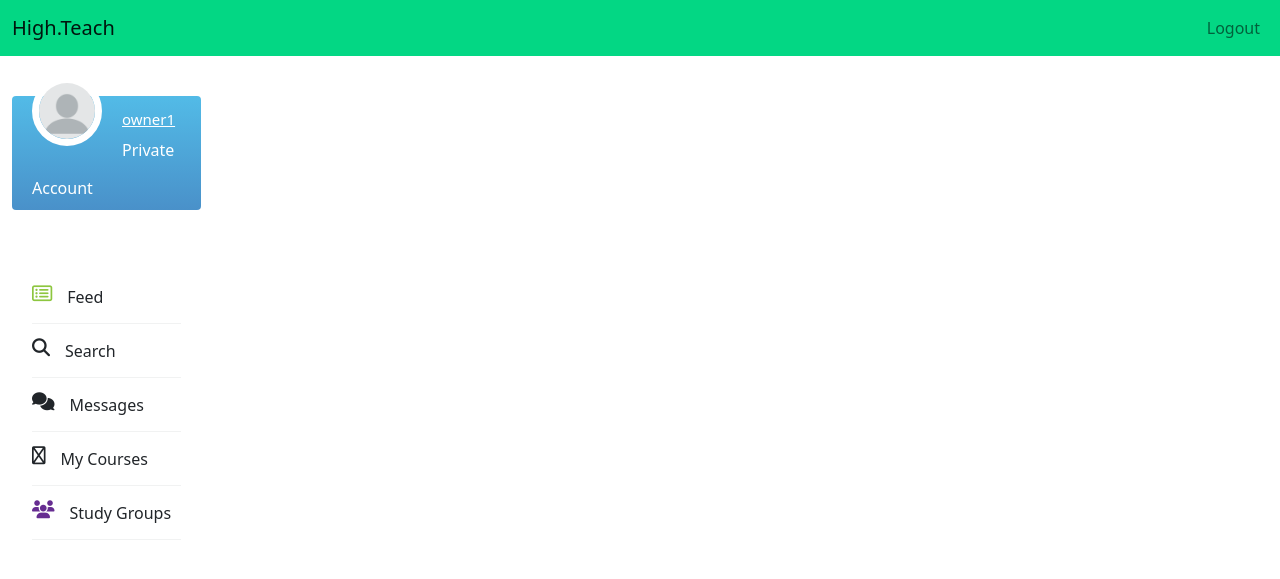
After one commit to redhat-beyond/HighTeach, a Django app: template main/templates/main/loggedInPage.html in a window 1280 px wide. The commit adds this page. Shown: the top 579 px of the page. Run offline with Django 4.2, Linux system fonts and the light colour scheme; the template is opened without the code that fills it, so the values that code supplies are empty; a user stored in the database is signed in; data comes from the database, SQL or seed files in the repository; some libraries are stand-ins or nearby versions.

Commit message:
Add Base layout for logged in users
This includes:
- Side panel for the options such as feed, chat, etc.
- Placeholder for the content of the above options.
- Update test_logged_user.

```diff
--- a/main/templates/base_home.html
+++ b/main/templates/base_home.html
@@ -5,6 +5,7 @@
     <title>High.Teach</title>
     <meta name="viewport" content="width=device-width, initial-scale=1.0" />
     <meta charset="utf-8">
+    <link rel="stylesheet" type="text/css" href="{% static 'styles/loggedInPage.css' %}">
     <link href="https://cdn.jsdelivr.net/npm/bootstrap@5.0.0-beta2/dist/css/bootstrap.min.css" rel="stylesheet"
     integrity="sha384-BmbxuPwQa2lc/FVzBcNJ7UAyJxM6wuqIj61tLrc4wSX0szH/Ev+nYRRuWlolflfl" crossorigin="anonymous">
     <script src="https://kit.fontawesome.com/297bbe7878.js" crossorigin="anonymous"></script>
@@ -44,6 +45,6 @@
         </div>
       </div>
     </nav>
-    <div class="container">{% block content %} {% endblock %}</div>
+    {% block content %} {% endblock %}
   </body>
 </html>
--- /dev/null
+++ b/main/templates/main/loggedInPage.html
@@ -0,0 +1,35 @@
+{% extends 'base_home.html' %}
+
+{% block content %}
+{% load static %}
+
+<div class="container-fluid" style="margin-top: 40px; float: left; width: 30">
+    <div class="row">
+        <div class="col-md-2 static">
+            <div class="profile-card">
+                <img src="{% static 'images/blank_profile.png' %}" alt="user" class="profile-photo">
+                <h5><a href="#" class="text-white">{{user.username}}</a></h5>
+            {% if user.profile.account_type == 'S' %}
+              <div class="text-white">Private Account</div>
+            {% endif %}
+            {% if user.profile.account_type == 'T' %}
+              <div class="text-white">Business Account</div>
+            {% endif %}
+            {% if user.profile.account_type == 'B' %}
+              <div class="text-white"><i class="fa fa-exchange"></i> Business Account</div>
+            {% endif %}
+            </div>
+            <ul class="nav-news-feed">
+              <li><i class="fa fa-list-alt icon1"></i><div><div class="litext" href="#">Feed</div></div></li>
+              <li><i class="fa fa-search"></i><div><div class="litext" href="#">Search</div></div></li>
+              <li><i class="fa fa-comments icon4"></i><div><div class="litext" href="#">Messages</div></div></li>
+              <li><i class="fa fa-sharp fa-regular fa-graduation-cap"></i><div><div class="litext" href="#">My Courses</div></div></li>
+            {% if user.profile.account_type == 'S' %}
+              <li><i class="fa fa-users icon2"></i><div><div class="litext" href="#">Study Groups</div></div></li>
+            {% endif %}
+            </ul>
+        </div>
+        <div class="col-md-10">{% block main_content %} {% endblock %}</div>
+    </div>
+</div>
+{% endblock %}
--- a/main/views.py
+++ b/main/views.py
@@ -2,4 +2,6 @@ from django.shortcuts import render
 
 
 def homePage(request):
+    if request.user.is_authenticated:
+        return render(request, 'main/loggedInPage.html')
     return render(request, 'main/homePage.html')
--- /dev/null
+++ b/static/styles/loggedInPage.css
@@ -0,0 +1,168 @@
+body{
+    margin-top:20px;
+    background:#FAFAFA;
+}
+
+.profile-card{
+  background: linear-gradient(to bottom, rgba(39,170,225,.8), rgba(28,117,188,.8));
+  background-size: cover;
+  width: 100%;
+  min-height: 90px;
+  border-radius: 4px;
+  padding: 10px 20px;
+  color: #fff;
+  margin-bottom: 40px;
+}
+
+.profile-card img.profile-photo{
+  border: 7px solid #fff;
+  float: left;
+  margin-right: 20px;
+  position: relative;
+  top: -30px;
+  height: 70px;
+  width: 70px;
+  border-radius: 50%;
+}
+
+.profile-card h5 a{
+  font-size: 15px;
+}
+
+.profile-card a{
+  font-size: 12px;
+}
+
+
+ul.nav-news-feed{
+  padding-left: 20px;
+  padding-right: 20px;
+  margin: 0 0 40px 0;
+    background:#fff;
+  padding-top:20px;
+}
+
+ul.nav-news-feed li{
+  list-style: none;
+  display: block;
+  padding: 15px 0;
+}
+
+ul.nav-news-feed li div{
+  position: relative;
+  }
+
+ul.nav-news-feed li div::after{
+  content: "";
+  width: 100%;
+  height: 1px;
+  border-top: 1px solid #f1f2f2;
+  position: absolute;
+  bottom: -15px;
+  left: 0;
+}
+
+ul.nav-news-feed li a{color: #6d6e71;}
+
+ul.nav-news-feed li i{
+  font-size: 18px;
+  margin-right: 15px;
+  float: left;
+}
+
+ul.nav-news-feed i.icon1{color: #8dc63f;}
+
+ul.nav-news-feed i.icon2{color: #662d91;}
+
+ul.nav-news-feed i.icon3{color: #ee2a7b;}
+
+ul.nav-news-fee i.icon4{color: #f7941e;}
+
+ul.nav-news-fee i.con5{color: #1c75bc;}
+
+ul.nav-news-feed i.icon6{color: #9e1f63;}
+
+
+#chat-block{
+  margin: 0 0 40px 0;
+  text-align: center;
+  background:#fff;
+  padding-top:20px;
+}
+
+#chat-block .title{
+  background: #8dc63f;
+  padding: 2px 20px;
+  width: 70%;
+  height: 30px;
+  border-radius: 15px;
+  position: relative;
+  margin: 0 auto 20px;
+  color: #fff;
+  font-size: 14px;
+  font-weight: 600;
+}
+
+ul.online-users{
+  padding-left: 20px;
+  padding-right: 20px;
+  text-align: center;
+  margin: 0;
+}
+
+ul.online-users li{
+  list-style: none;
+  position: relative;
+  margin: 3px auto !important;
+  padding-left: 2px;
+  padding-right: 2px;
+}
+
+ul.online-users li span.online-dot{
+  background: linear-gradient(to bottom, rgba(141,198,63, 1), rgba(0,148,68, 1));
+  border: none;
+  height: 12px;
+  width: 12px;
+  border-radius: 50%;
+  position: absolute;
+  bottom: -6px;
+  border: 2px solid #fff;
+  left: 0;
+  right: 0;
+  margin: auto;
+}
+
+img.profile-photo {
+    height: 58px;
+    width: 58px;
+    border-radius: 50%;
+}
+
+ul.online-users {
+    padding-left: 20px;
+    padding-right: 20px;
+    text-align: center;
+    margin: 0;
+}
+
+.list-inline {
+    padding-left: 0;
+    margin-left: -5px;
+    list-style: none;
+}
+
+.list-inline>li {
+    display: inline-block;
+    padding-right: 5px;
+    padding-left: 5px;
+}
+
+.text-white {
+    color: #fff;
+}
+
+.litext:hover {
+     text-decoration: underline;
+     cursor: pointer;
+     margin:left;
+}
```
Also changed, not shown: tests/main/test_home_page.py (+1 -1 lines), static/images/blank_profile.png (added).
